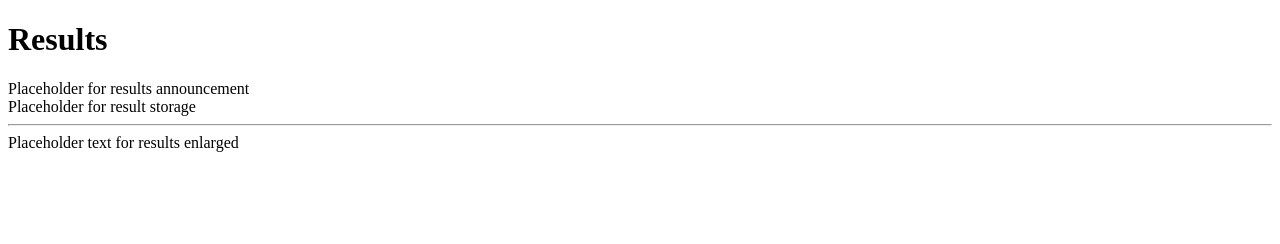
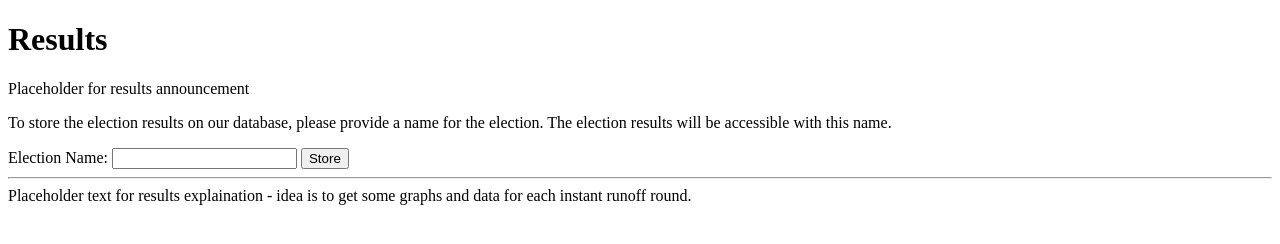
Before and after one commit to mlm20/Ranked-Choice-Voting-Web-App, a website: page web-app/static/Results/Results.html in a window 1280 px wide. Drawn offline with Linux system fonts and the light colour scheme.

Commit message:
added form

```diff
--- a/web-app/static/Results/Results.html
+++ b/web-app/static/Results/Results.html
@@ -12,16 +12,30 @@
     <h1>Results</h1>
 </div>
 
-<main>
+<main id="main">
     <div id="ResultAnnouncement">
         Placeholder for results announcement
     </div>
 
     <div id="StoreResult">
-        Placeholder for result storage
+        <p>
+            To store the election results on our database, please provide a name for the election.
+            The election results will be accessible with this name.
+        </p>
+        <form id="StoreResultForm">
+            <label for="StoreText">
+                Election Name:
+            </label>
+            <input type="text" id="StoreText">
+            <input type="button" id="StoreButton" name="StoreButton" value="Store">
+
+        </form>
     </div>
 
     <hr>
 
-    Placeholder text for results enlarged
+    <div id="ResultsExplained">
+        Placeholder text for results explaination - idea is to get some graphs and data for each instant
+        runoff round.
+    </div>
 </main>
```
